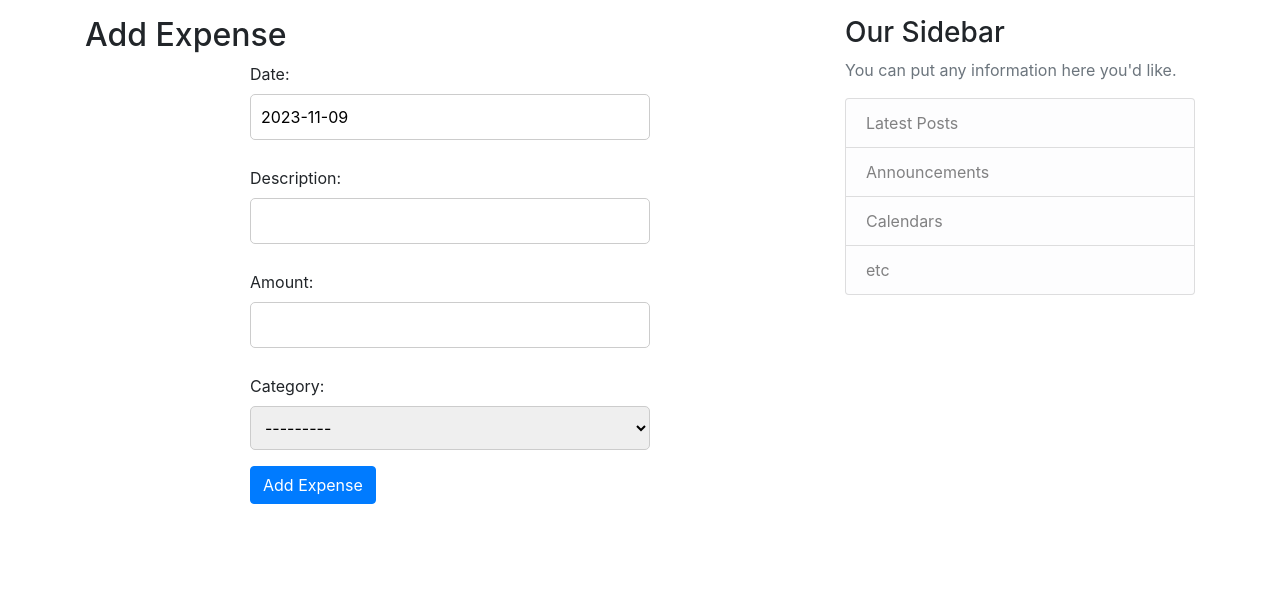
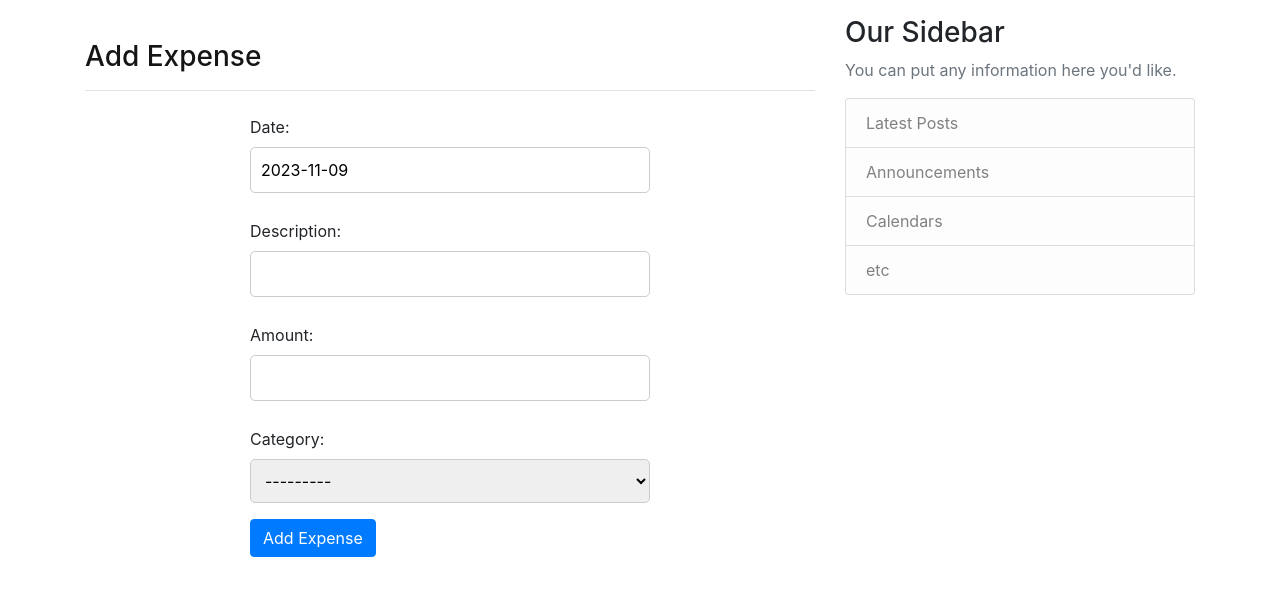
Before and after one commit to PeterOsoo/expense-tracker-cg, a Django app: page /add/ in a window 1280 px wide. Shown: the part 67-663 px from the top of the page. Run offline with Django 4.2, Linux system fonts and the light colour scheme; a user stored in the database is signed in; data comes from the database, SQL or seed files in the repository; some libraries are stand-ins or nearby versions.

Commit message:
expense form

```diff
--- a/tracker/templates/tracker/expense_form.html
+++ b/tracker/templates/tracker/expense_form.html
@@ -1,6 +1,15 @@
 <!-- We are using same form for edit and add expense  -->
 {% extends "base.html" %} {% load crispy_forms_tags %} {% block content %}
-<h2>{% if form.instance.id %}Edit Expense{% else %}Add Expense{% endif %}</h2>
+
+<header class="py-4" style="color: #151515">
+	<div class="container border-bottom pb-2">
+		<div class="row">
+			<h3>
+				{% if form.instance.id %}Edit Expense{% else %}Add Expense{% endif %}
+			</h3>
+		</div>
+	</div>
+</header>
 <form method="post">
 	{% csrf_token %} {{ form.as_p}}
 	<button type="submit" class="btn btn-primary">
```
